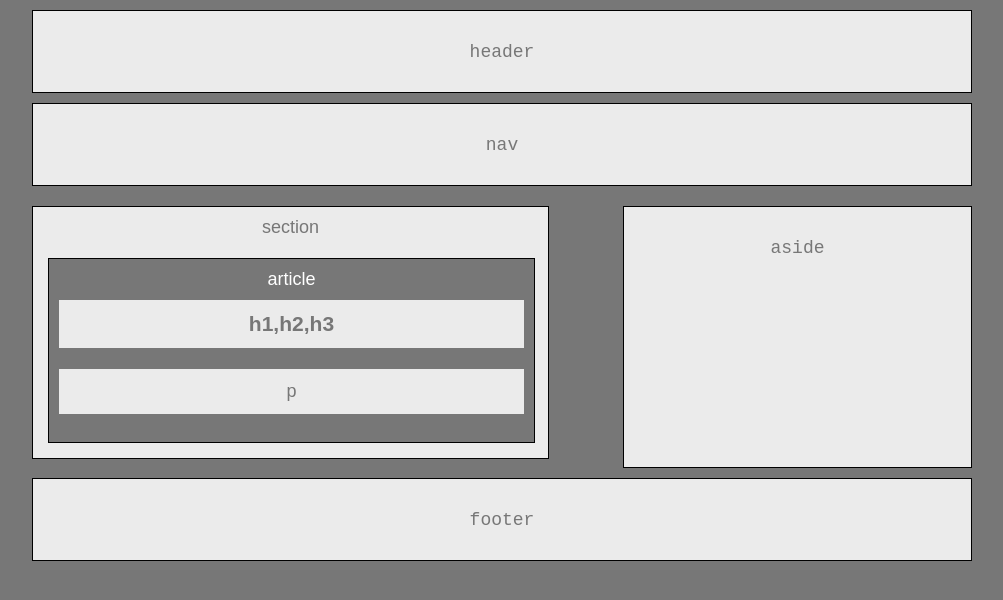
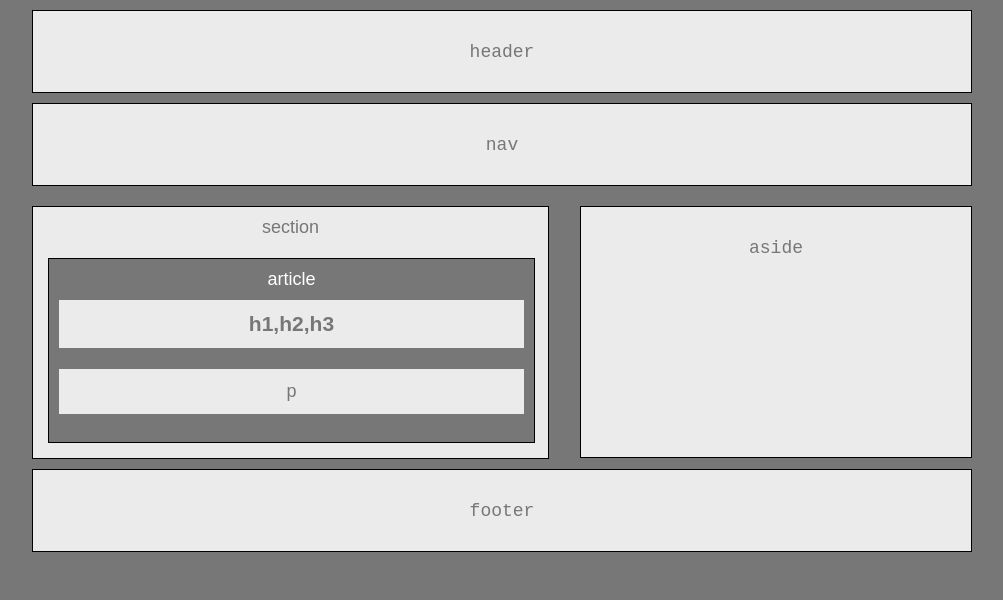
Before and after one commit to BullGator92/HW-Wireframe, a plain HTML site: page index.html in a window 1280 px wide. Shown: the whole page, without its empty margins (178-1181 px from the left). Drawn offline with Linux system fonts and the light colour scheme.

Commit message:
final v1

```diff
--- a/style.css
+++ b/style.css
@@ -42,8 +42,8 @@ p {
 }
 aside {
     float: right;
-    width: 287px;
-    height:200px;
+    width: 330px;
+    height: 190px;
 }
 footer {
     clear: both;
```
